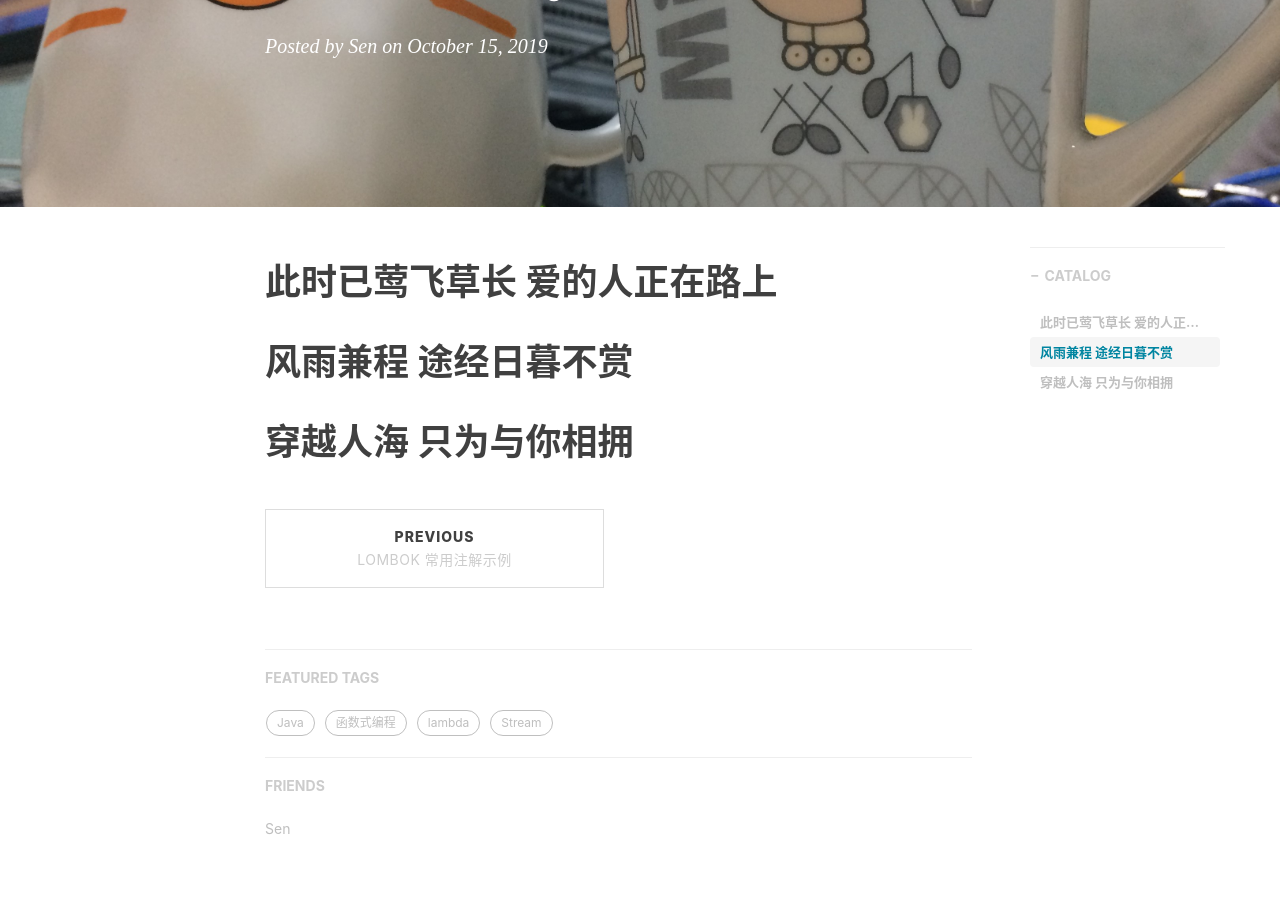
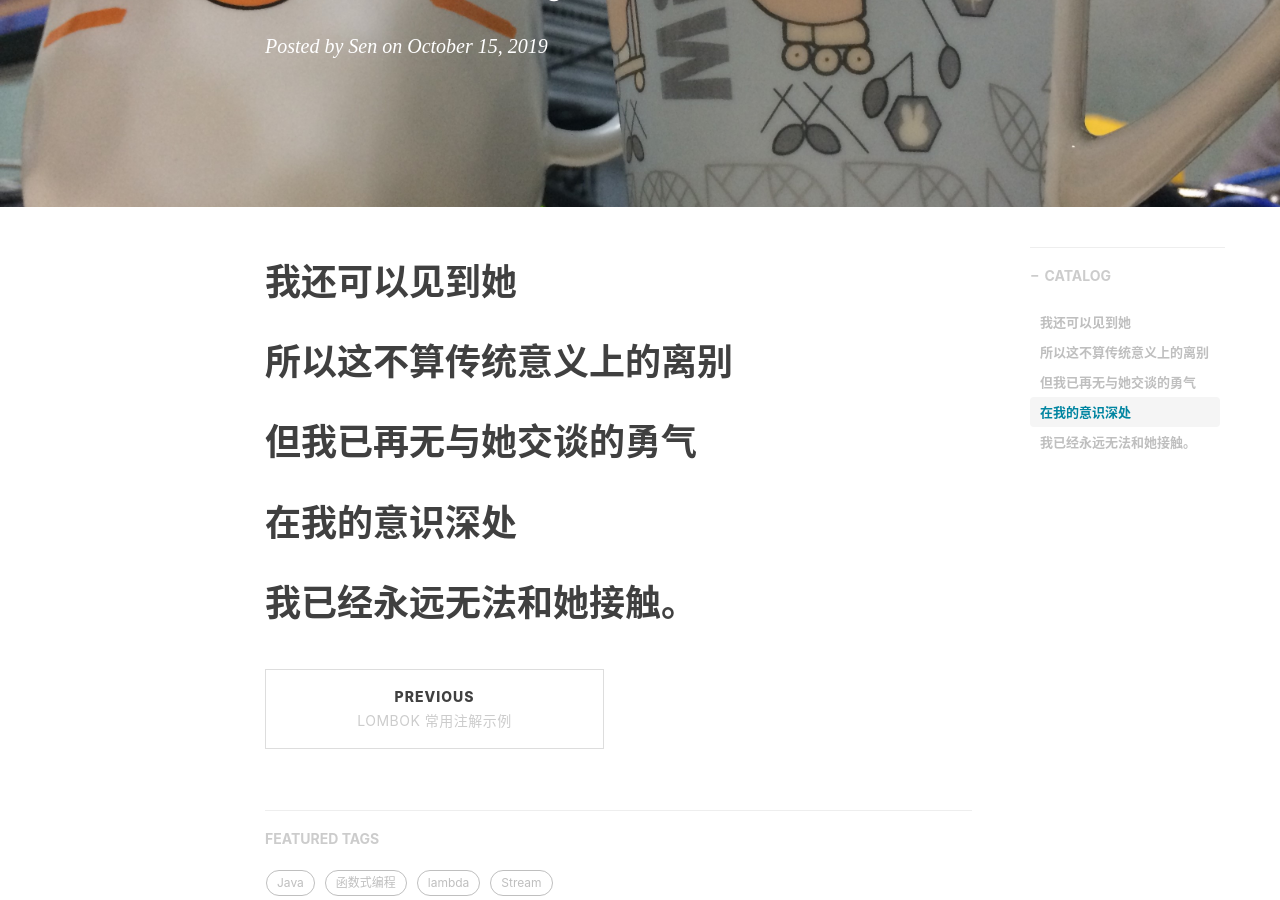
Before and after one commit to hub-sen/hub-sen.github.io, a Jekyll site: the page built from _posts/2019-10-15-I've_got_a_crush_on_you.md, in a window 1280 px wide and 900 px high, scrolled down 358 px. Built offline with Jekyll 4.4.1, drawn with Linux system fonts in a browser that asks for light colours; nearby versions of some CDN libraries; comment, search, counter and statistics services are not loaded.

Commit message:
在我的意识深处

```diff
--- a/_posts/2019-10-15-I've_got_a_crush_on_you.md
+++ b/_posts/2019-10-15-I've_got_a_crush_on_you.md
@@ -11,8 +11,12 @@ tags:
   - Hattie
 ---
 
-# 此时已莺飞草长 爱的人正在路上
+# 我还可以见到她
 
-# 风雨兼程 途经日暮不赏
+# 所以这不算传统意义上的离别
 
-# 穿越人海 只为与你相拥
+# 但我已再无与她交谈的勇气
+
+# 在我的意识深处
+
+# 我已经永远无法和她接触。
```
